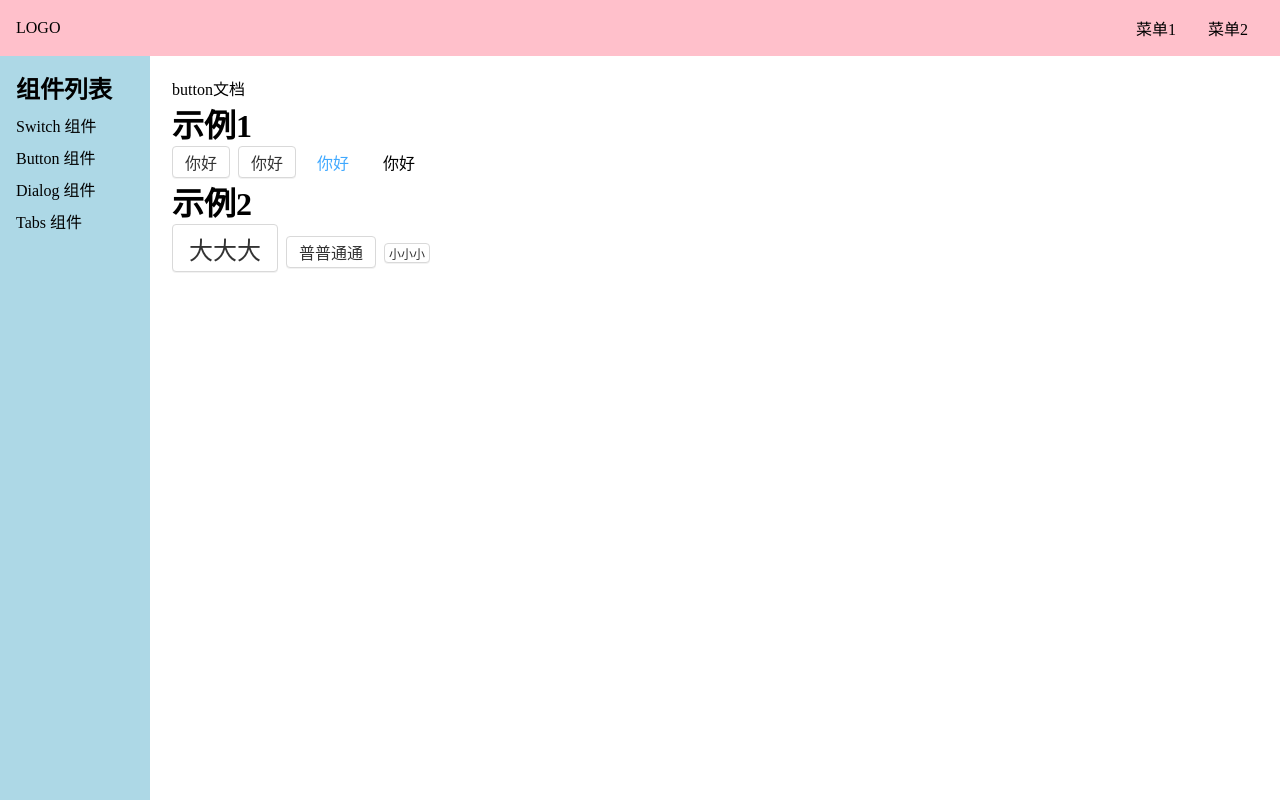
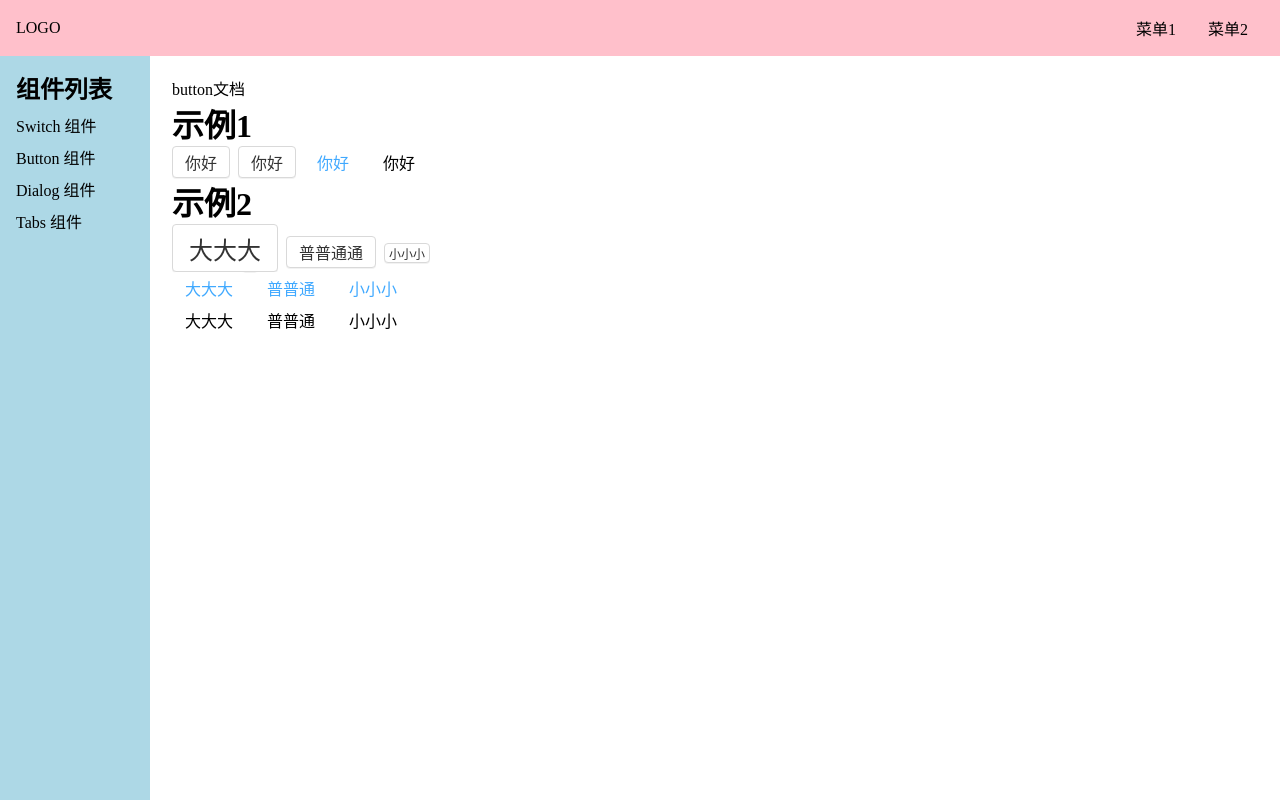
Before and after one commit to dana-wang9527/pear-ui-code, a Vue app: page /#/doc/button in a window 1280 px wide. Built offline with nearby package versions, Linux system fonts and the light colour scheme.

Commit message:
添加link和text属性的button

```diff
--- a/src/components/ButtonDemo.vue
+++ b/src/components/ButtonDemo.vue
@@ -12,6 +12,16 @@
     <Button size="big">大大大</Button>
     <Button>普普通通</Button>
     <Button size="small">小小小</Button>
+  </div>
+  <div>
+    <Button theme="link" size="big">大大大</Button>
+    <Button theme="link">普普通</Button>
+    <Button size="small" theme="link">小小小</Button>
+  </div>
+  <div>
+    <Button size="big" theme="text">大大大</Button>
+    <Button theme="text">普普通</Button>
+    <Button size="small" theme="text">小小小</Button>
   </div>
 </template>
 
```
